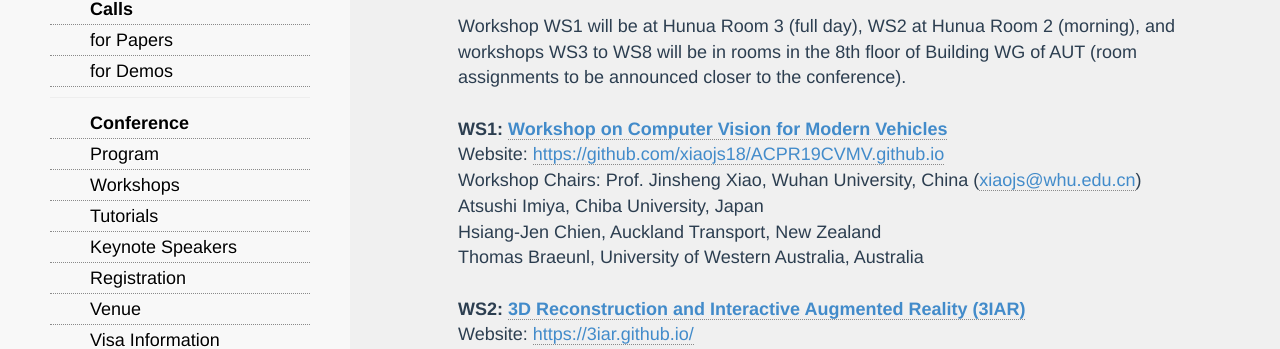
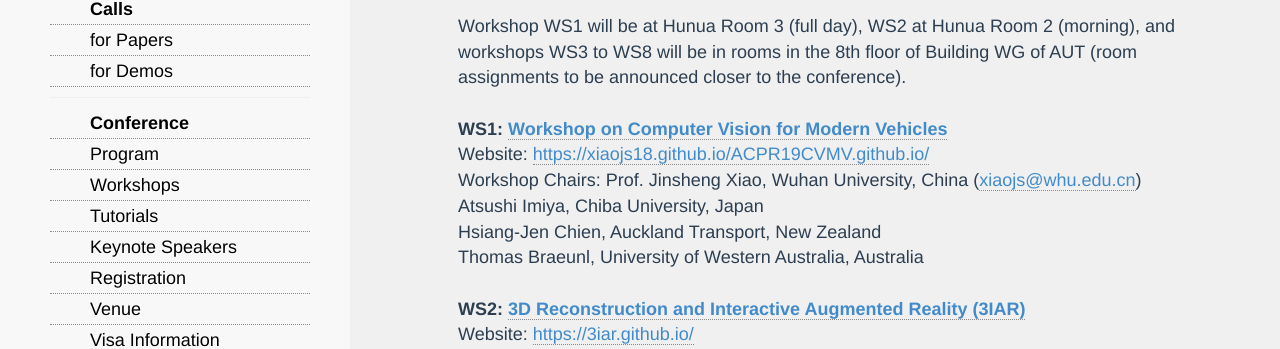
Before and after one commit to AndrewChenUoA/ACPR2019, a Jekyll site: the page built from workshops.html, in a window 1280 px wide and 900 px high. Shown: the part 205-554 px from the top of the window. Built offline with Jekyll 4.4.1, drawn with Linux system fonts in a browser that asks for light colours; nearby versions of some CDN libraries; Markdown is read by kramdown in place of the engine named in the settings; some of the changed lines change nothing that is shown.

Commit message:
Update link

```diff
--- a/workshops.html
+++ b/workshops.html
@@ -8,8 +8,8 @@
 
 Workshop WS1 will be at Hunua Room 3 (full day),  WS2 at Hunua Room 2 (morning), and workshops WS3 to WS8 will be in rooms in the 8th floor of Building WG of AUT (room assignments to be announced closer to the conference).<br/><br/>
 
-<b>WS1: <a href="https://github.com/xiaojs18/ACPR19CVMV.github.io">Workshop on Computer Vision for Modern Vehicles</a></b><br/>
-Website: <a href="https://github.com/xiaojs18/ACPR19CVMV.github.io">https://github.com/xiaojs18/ACPR19CVMV.github.io</a><br/>
+<b>WS1: <a href="https://xiaojs18.github.io/ACPR19CVMV.github.io/">Workshop on Computer Vision for Modern Vehicles</a></b><br/>
+Website: <a href="https://xiaojs18.github.io/ACPR19CVMV.github.io/">https://xiaojs18.github.io/ACPR19CVMV.github.io/</a><br/>
 Workshop Chairs: Prof. Jinsheng Xiao, Wuhan University, China (<a href="mailto:xiaojs@whu.edu.cn">xiaojs@whu.edu.cn</a>)<br/>
 Atsushi Imiya, Chiba University, Japan<br/>
 Hsiang-Jen Chien, Auckland Transport, New Zealand<br/>
```
